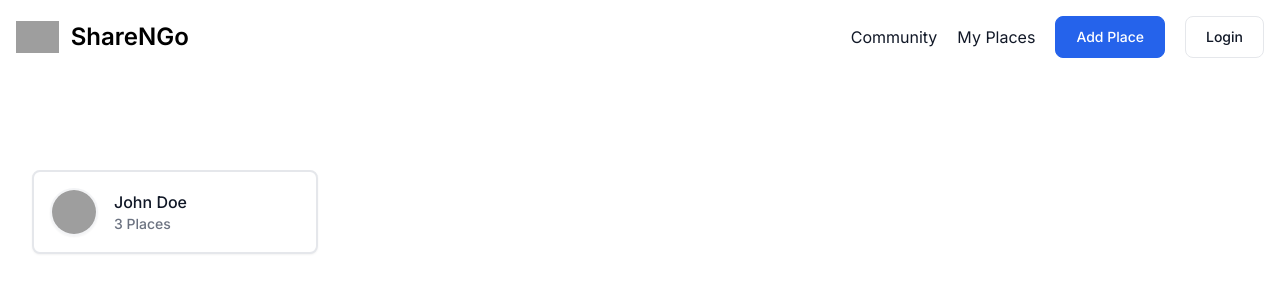
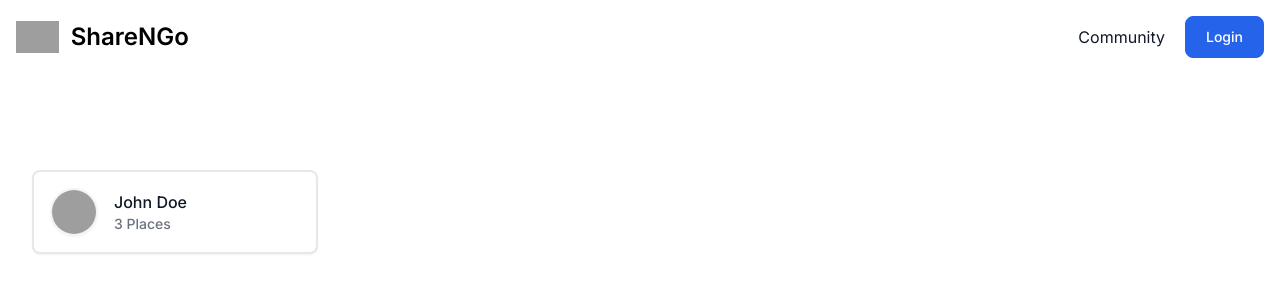
Before and after one commit to qinangao/shareNGo, a React (Create React App) app: page / in a window 1280 px wide. Shown: the top 300 px of the page. Built offline with nearby package versions, Linux system fonts and the light colour scheme; grey boxes are pictures that could not be loaded.

Commit message:
use useAuth kook to render button and navitem

```diff
--- a/src/components/Navbar.jsx
+++ b/src/components/Navbar.jsx
@@ -1,9 +1,11 @@
 import { useState } from "react";
 import Button from "./Button";
 import { NavLink } from "react-router";
+import { useAuth } from "../hooks/useAuth";
 
 const Navbar = () => {
   const [isOpen, setIsOpen] = useState(false);
+  const { isLoggedIn, login, logout } = useAuth();
 
   const toggleNavbar = () => {
     setIsOpen(!isOpen);
@@ -66,21 +68,35 @@ const Navbar = () => {
                 Community
               </NavLink>
             </li>
+            {isLoggedIn && (
               <li>
-              <NavLink to="/places" className={getNavLinkClass}>
+                <NavLink to="/u1/places" className={getNavLinkClass}>
                   My Places
                 </NavLink>
               </li>
+            )}
+            {isLoggedIn && (
               <li>
                 <NavLink to="/places/new">
                   <Button variant="primary">Add Place</Button>
                 </NavLink>
               </li>
+            )}
+            {!isLoggedIn && (
               <li>
                 <NavLink to="/auth">
-                <Button variant="default">Login</Button>
+                  <Button variant="primary">Login</Button>
                 </NavLink>
               </li>
+            )}
+
+            {isLoggedIn && (
+              <li>
+                <Button variant="default" onClick={logout}>
+                  Logout
+                </Button>
+              </li>
+            )}
           </ul>
         </div>
       </div>
```
Lines whose indentation alone changed are shown as unchanged.
